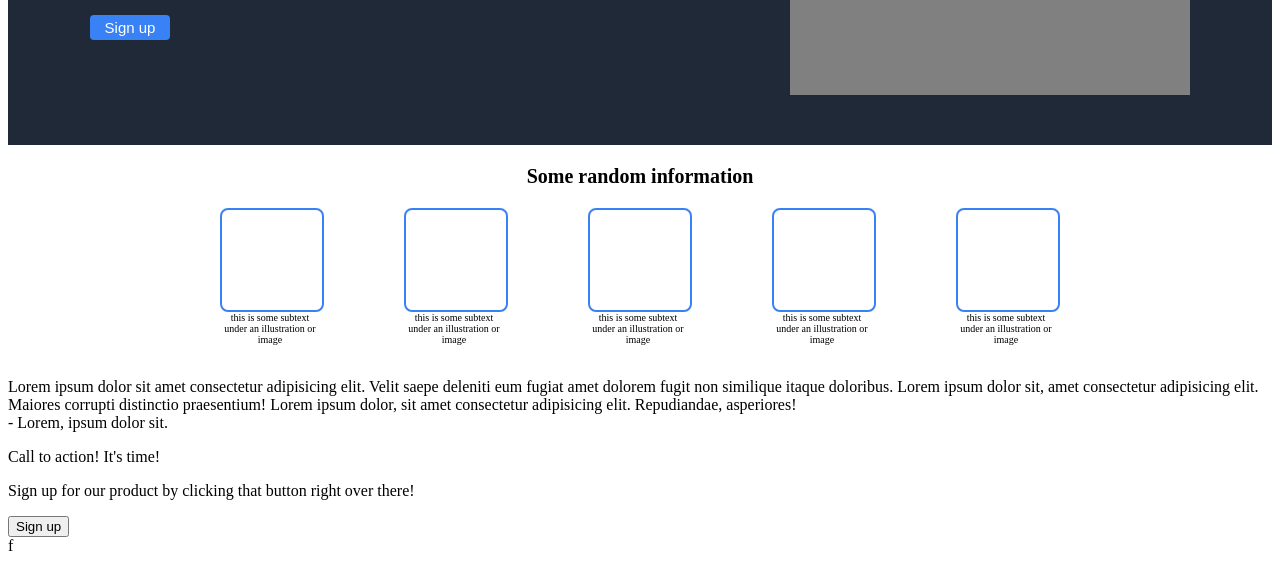
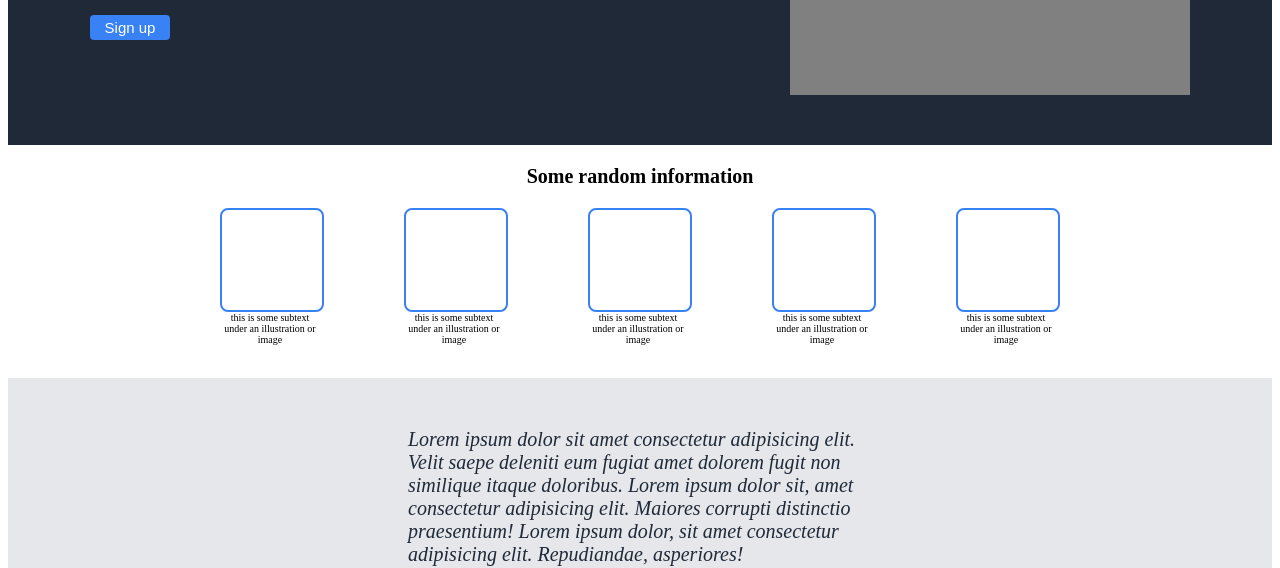
Before and after one commit to VlaicuA/TheOdinProjectLandingPage, a plain HTML site: page index.html in a window 1280 px wide. Shown: the part 263-831 px from the top of the page. Drawn offline with Linux system fonts and the light colour scheme.

Commit message:
Add Action Call section

```diff
--- a/style.css
+++ b/style.css
@@ -106,9 +106,63 @@ justify-content: center;
 /* Section quote */
 
 .quote {
-
+    background-color: #E5E7EB;
+    display: flex;
+    flex-direction: column;
+    padding: 50px;
+    padding-left: 400px;
+    padding-right: 400px;
 }
 
 .quotetext {
+    font-size: 20px;
+    font-style: italic ;
+    font-weight: lighter;
+    color: #1f2937;
+    padding-bottom: 5px;
+}
 
+.quotesign {
+    display: flex;
+    justify-content: flex-end;
+    font-size: 25px;
 }
+
+/* Action Call section */
+
+.actioncall {
+    background-color: #3882f6;
+    margin-top: 30px;
+    margin-bottom: 30px;
+    border:2px;
+    border-style: none;
+    color: white;
+    display: flex;
+    justify-content: center;
+    gap: 300px;
+    align-items: center;
+    border-radius: 4px;
+    padding-top: 20px;
+    padding-bottom: 20px;
+}
+
+.actioncallhead {
+    font-weight: bold;
+    margin-bottom: 0px;
+}
+
+.actioncall > div > p {
+   margin: 0px;
+}
+
+.actioncall > button {
+    background-color: #3882f6;
+    border-radius: 4px;
+    border-style: solid;
+
+    border-color: white;
+    width: 80px;
+    height: 25px;
+    font-size: 15px;
+    color: white;
+}
```
